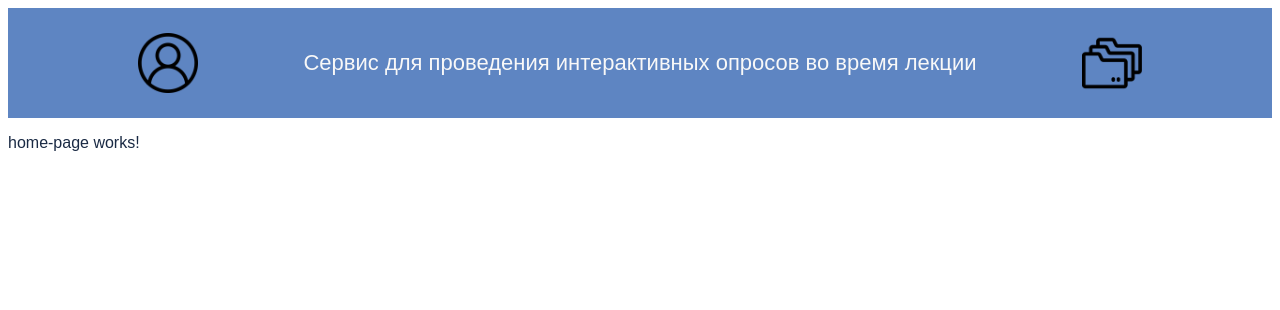
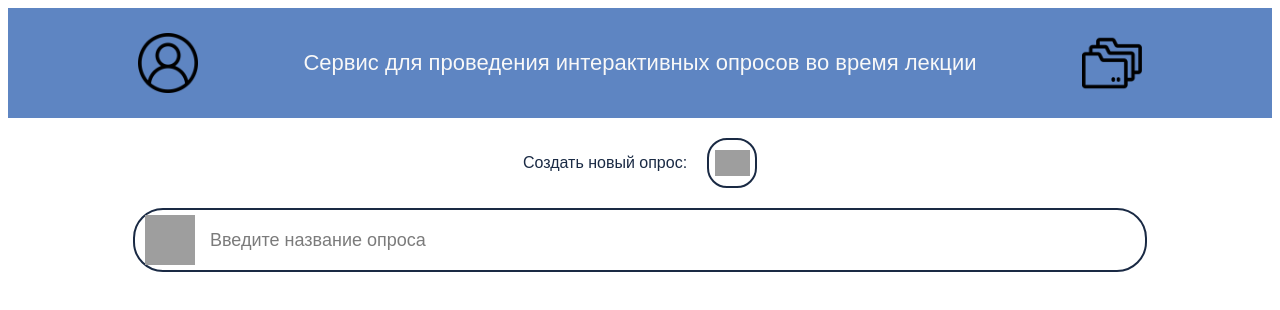
Before and after one commit to die-frage/die-frage-front, an Angular app: page / in a window 1280 px wide. Shown: the top 310 px of the page. Built offline with nearby package versions, Linux system fonts and the light colour scheme; grey boxes are pictures that could not be loaded.

Commit message:
Realised add button and search item

```diff
--- a/src/app/home-page/home-page.component.css
+++ b/src/app/home-page/home-page.component.css
@@ -0,0 +1,64 @@
+.container {
+  display: flex;
+  flex-direction: column;
+  align-items: center;
+  justify-content: center;
+  height: 100%;
+}
+
+.element-add {
+  display: flex;
+  margin: 10px;
+  flex-direction: row;
+  align-items: center;
+  padding: 10px;
+}
+
+.element-add p{
+  margin-right: 20px;
+}
+
+.element-add button {
+  width: 50px;
+  height: 50px;
+  border: 2px solid #1A2A44;
+  border-radius: 20px;
+  padding: 5px;
+  background-color: #FFFFFF;
+  background-image: url('src/assets/pictures/icons/add.png');
+  background-size: 35px;
+  background-position: center;
+  background-repeat: no-repeat;
+}
+
+.element-search-box {
+  max-width: 1000px; /* Максимальная ширина поискового поля */
+  width: 100%; /* Ширина будет масштабироваться в зависимости от контейнера */
+  margin: 0 auto; /* Выравнивание по центру */
+  border: 2px solid #1A2A44;
+  border-radius: 30px;
+  display: flex;
+  align-items: center;
+  padding: 5px;
+}
+
+.element-search-box img {
+  width: 50px;
+  height: 50px;
+  margin-right: 5px;
+  padding-left: 5px;
+}
+
+.element-search-box input[type="text"] {
+  flex: 0.8;
+  border: none;
+  outline: none;
+  font-size: 18px;
+  padding: 10px;
+  background-color: transparent;
+}
+
+.element-search-box input[type="text"]::placeholder {
+  color: #7B7B7B;
+  font-size: 18px;
+}
--- a/src/app/home-page/home-page.component.html
+++ b/src/app/home-page/home-page.component.html
@@ -1,7 +1,22 @@
-<div *ngIf="info.token; else notoken">
-<p> Привет, {{info.username}} ! </p>
+<!--<div *ngIf="info.token; else notoken">-->
+<!--<p> Привет, {{info.username}} ! </p>-->
+<!--</div>-->
+
+<!--<ng-template #notoken>-->
+<!--  <p>home-page works!</p>-->
+<!--</ng-template>-->
+
+<div class="container">
+
+  <div class="element-add">
+    <p>Создать новый опрос:</p>
+    <button (click)="onClickAddSurvey()"></button>
+  </div>
+
+  <div class="element-search-box">
+    <img src="assets/pictures/icons/search-interface-symbol.png" alt="Search Icon">
+    <input id="searchInput" type="text" placeholder="Введите название опроса" (keypress)="handleKeyPress($event)">
+  </div>
+
+
 </div>
-
-<ng-template #notoken>
-  <p>home-page works!</p>
-</ng-template>
--- a/src/app/home-page/home-page.component.ts
+++ b/src/app/home-page/home-page.component.ts
@@ -8,17 +8,32 @@ import {TokenStorageService} from "../auth/token-storage.service";
 })
 export class HomePageComponent {
 
-  info: any;
+  // info: any;
 
-  constructor(private token: TokenStorageService ) {
+  constructor(private token: TokenStorageService) {
 
   }
 
   ngOnInit(){
-    this.info = {
-      username: this.token.getUserName(),
-      token: this.token.getToken()
+    // this.info = {
+    //   username: this.token.getUserName(),
+    //   token: this.token.getToken()
+    // }
+  }
+
+  onClickAddSurvey() {
+    console.log("clicked")
+  }
+
+  handleKeyPress(event: KeyboardEvent) {
+    if (event.key === "Enter") {
+      const inputValue = (event.target as HTMLInputElement).value;
+      // Pass inputValue to your function for further processing
+      console.log("Entered value:", inputValue);
     }
   }
 
+
+
+
 }
```
